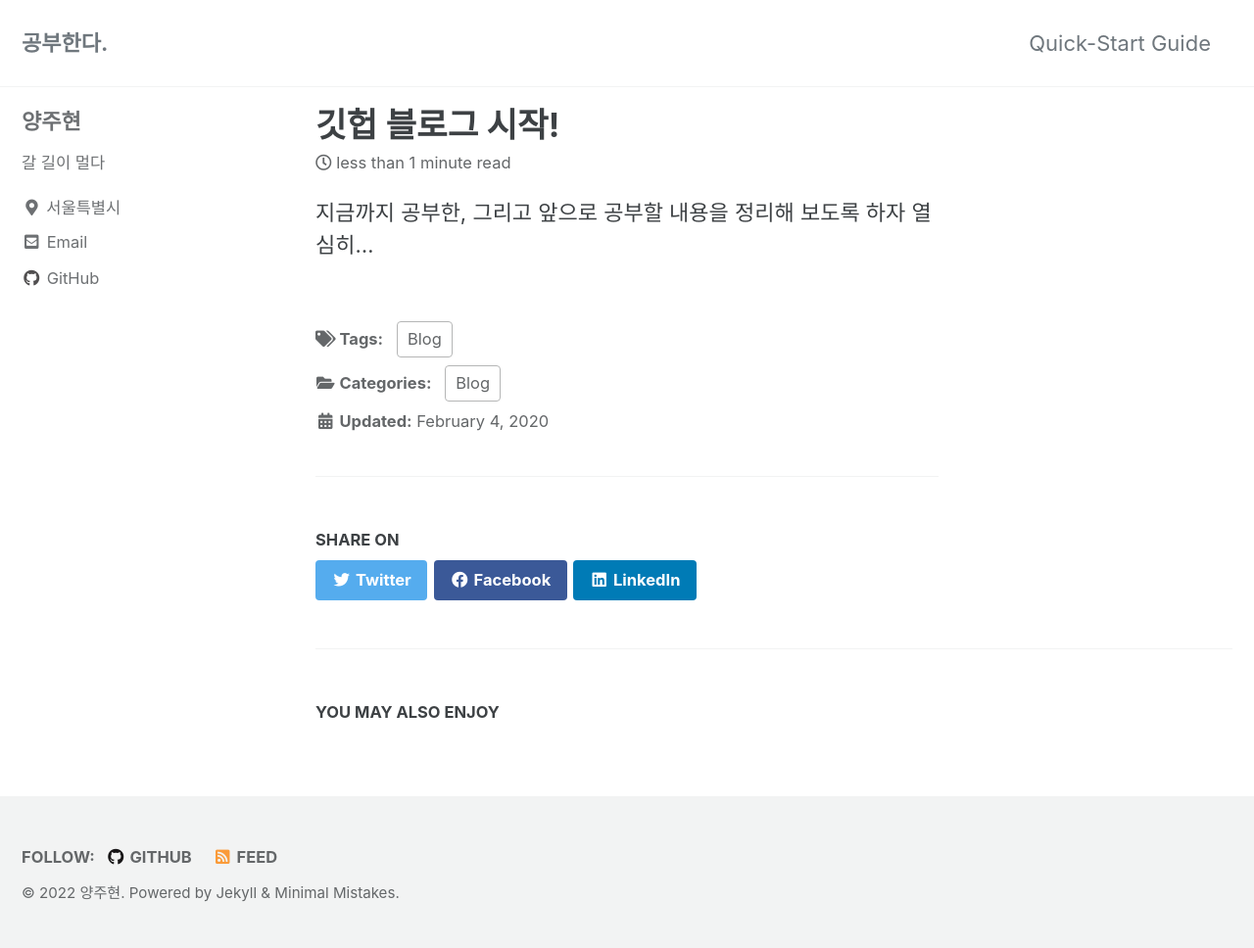
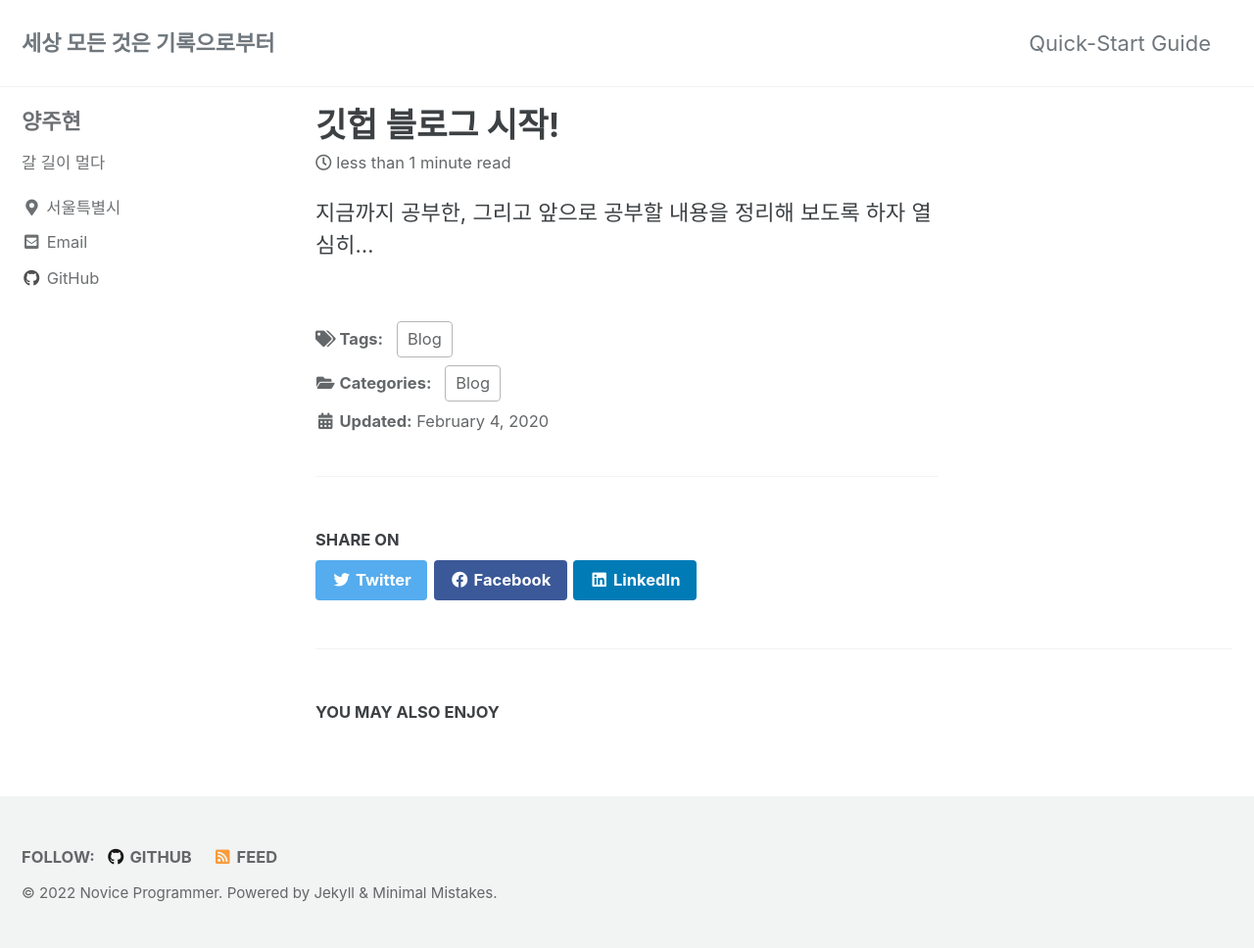
Before and after one commit to JuTaK97/JuTaK97.github.io, a Jekyll site: the page built from _posts/2022-02-04-first-post.md, in a window 1280 px wide. Shown: the whole page at 98% size. Built offline with Jekyll 4.4.1, drawn with Linux system fonts in a browser that asks for light colours; cached includes are drawn as plain includes.

Commit message:
Update _config.yml

```diff
--- a/_config.yml
+++ b/_config.yml
@@ -16,10 +16,10 @@ minimal_mistakes_skin    : "default" # "air", "aqua", "contrast", "dark", "dirt"
 
 # Site Settings
 locale                   : "en-US"
-title                    : "공부한다."
+title                    : "세상 모든 것은 기록으로부터"
 title_separator          : "-"
 subtitle                 : # site tagline that appears below site title in masthead
-name                     : "양주현"
+name                     : "Novice Programmer"
 description              : "내가 아는 것과 모르는 것"
 url                      : "https://jutak97.github.io/"
 baseurl                  : # the subpath of your site, e.g. "/blog"
```
